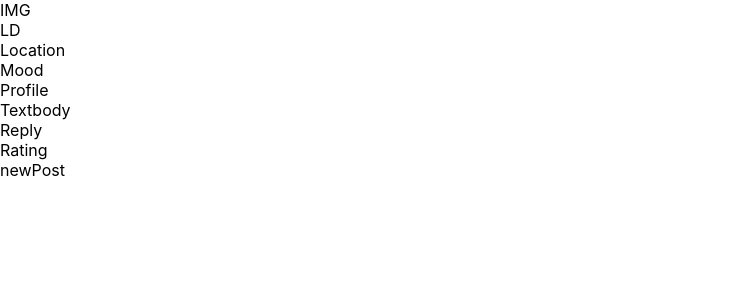
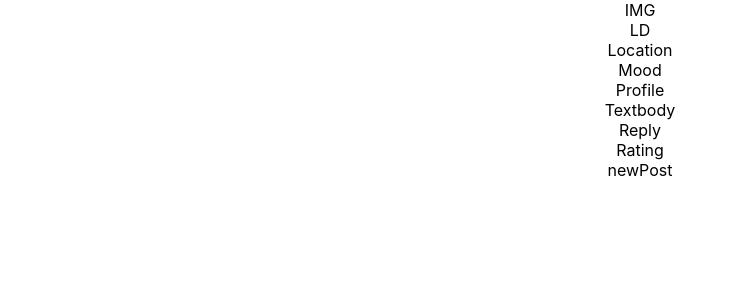
Before and after one commit to JonathanT10/My_Trail_Backend, a React (Create React App) app in the folder frontend/: page / in a window 1280 px wide. Shown: the top 300 px of the page, without its empty margins (0-738 px from the left). Built offline with nearby package versions, Linux system fonts and the light colour scheme.

Commit message:
added router to app file

```diff
--- a/frontend/package.json
+++ b/frontend/package.json
@@ -14,6 +14,7 @@
     "node": "^16.1.0",
     "react": "^17.0.2",
     "react-dom": "^17.0.2",
+    "react-router-dom": "^5.2.0",
     "react-scripts": "4.0.3",
     "web-vitals": "^1.1.2"
   },
--- a/frontend/src/App.js
+++ b/frontend/src/App.js
@@ -2,26 +2,17 @@
 import "./App.css";
 import axios from "axios";
 import Wall from './components/wall';
+import { Switch, Route } from 'react-router-dom';
 
-const App = (props)=>{
-    const [text, setText] = useState('');
-
-    const handleChange = (event) => {
-        setText(event.target.value);
-      };
-
-    const handleClick =()=>{
-        const newComment={
-        }
-        props.addNewComment(newComment);
-        setText('');
-    }
+function App() {
 
     return(
-        <div>
-          <Wall />
+        <div className="App">
+          <Switch>
+            <Route path="/" exact component={Wall} />
+          </Switch>
         </div>
-    )
+    );
 }
 
 export default App;
--- a/frontend/src/index.js
+++ b/frontend/src/index.js
@@ -2,16 +2,14 @@
 import ReactDOM from 'react-dom';
 import './index.css';
 import App from './App';
-import reportWebVitals from './reportWebVitals';
+import { BrowserRouter as Router } from 'react-router-dom';
+
 
 ReactDOM.render(
+  <Router>
   <React.StrictMode>
     <App />
-  </React.StrictMode>,
+  </React.StrictMode>
+  </Router>,
   document.getElementById('root')
 );
-
-// If you want to start measuring performance in your app, pass a function
-// to log results (for example: reportWebVitals(console.log))
-// or send to an analytics endpoint. Learn more: https://bit.ly/CRA-vitals
-reportWebVitals();
```
Also changed, not shown: 2 other files (tests, documents, lock files or other folders).
